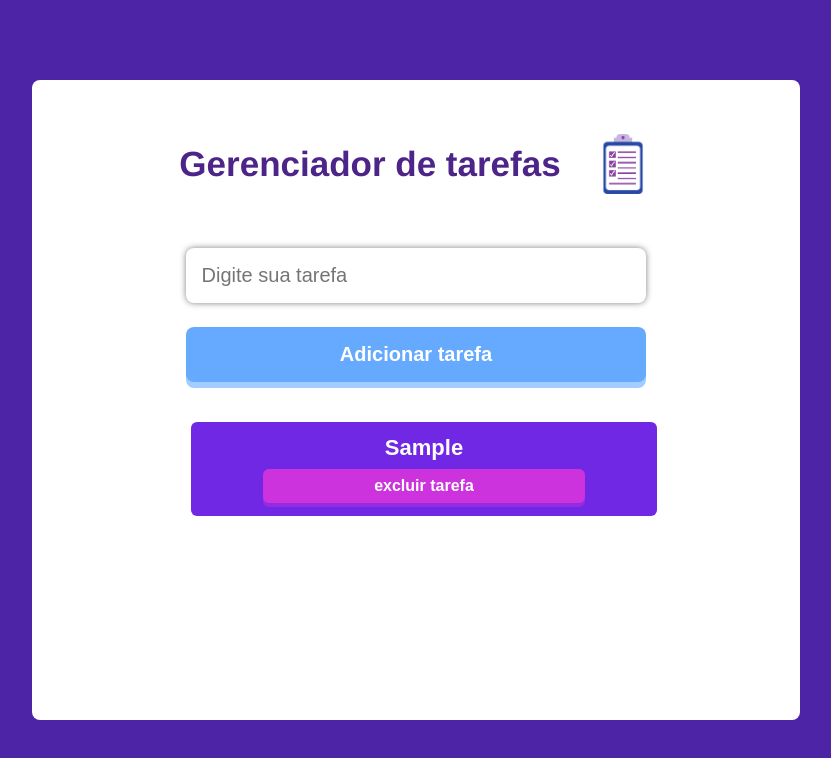
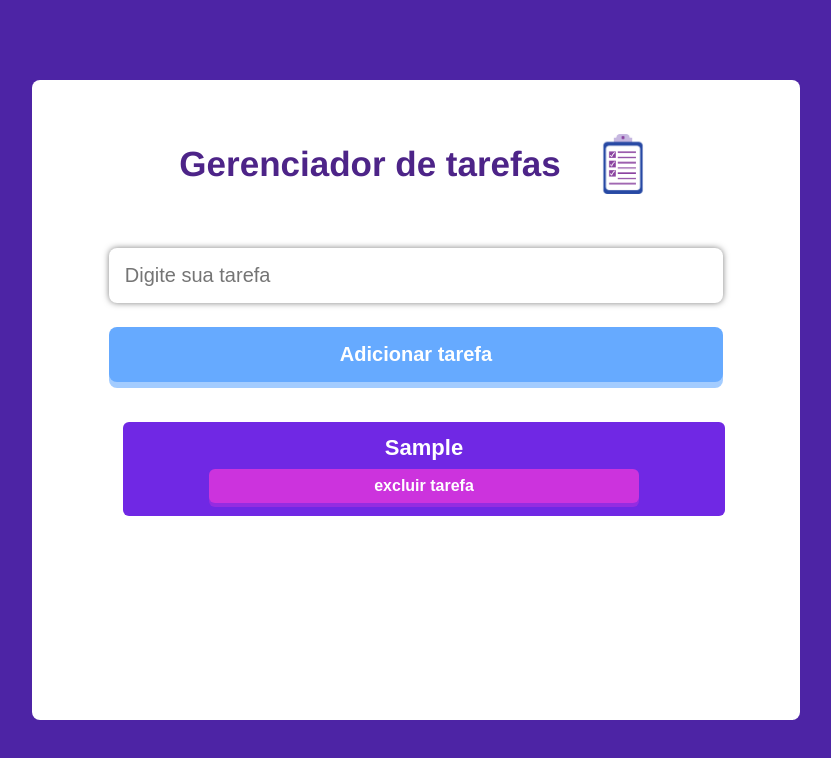
Before and after one commit to Jul10c3s4/second-app, a React (Create React App) app: page / in a window 1280 px wide. Both pictures are taken after typing "Sample" into the empty fields and a click on the button "Adicionar tarefa". Shown: the top 758 px of the page, without its empty margins (224-1055 px from the left). Built offline with nearby package versions, Linux system fonts and the light colour scheme.

Commit message:
new changes

```diff
--- a/src/components/card/styles.css
+++ b/src/components/card/styles.css
@@ -1,5 +1,5 @@
 .card{
-  width: 62%;
+  width: 80%;
   padding: 0.8rem 2rem;
   display: flex;
   flex-direction: column;
--- a/src/pages/Home/styles.css
+++ b/src/pages/Home/styles.css
@@ -39,7 +39,7 @@ img{
 
 input{
   border: none;
-  width: 60%;
+  width: 80%;
   padding: 1rem 0;
   padding-left: 1rem;
   box-shadow: 0 0 6px rgba(0, 0, 0, 0.5);
@@ -52,7 +52,7 @@ input{
 
 .buttonAdd{
   border: none;
-  width: 60%;
+  width: 80%;
   padding: 1rem 0;
   box-shadow: 0px 6px  rgba(102, 170, 255, 0.6);
   border-radius: 8px;
```
